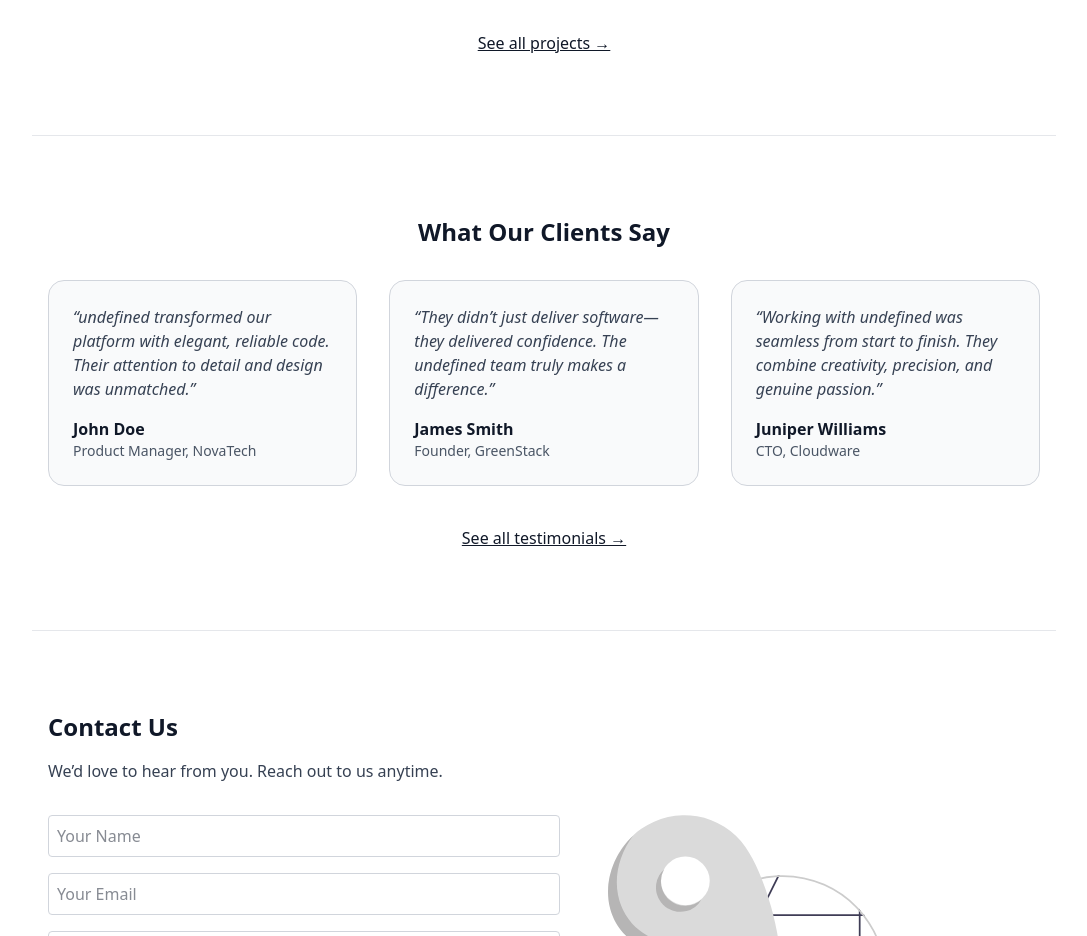
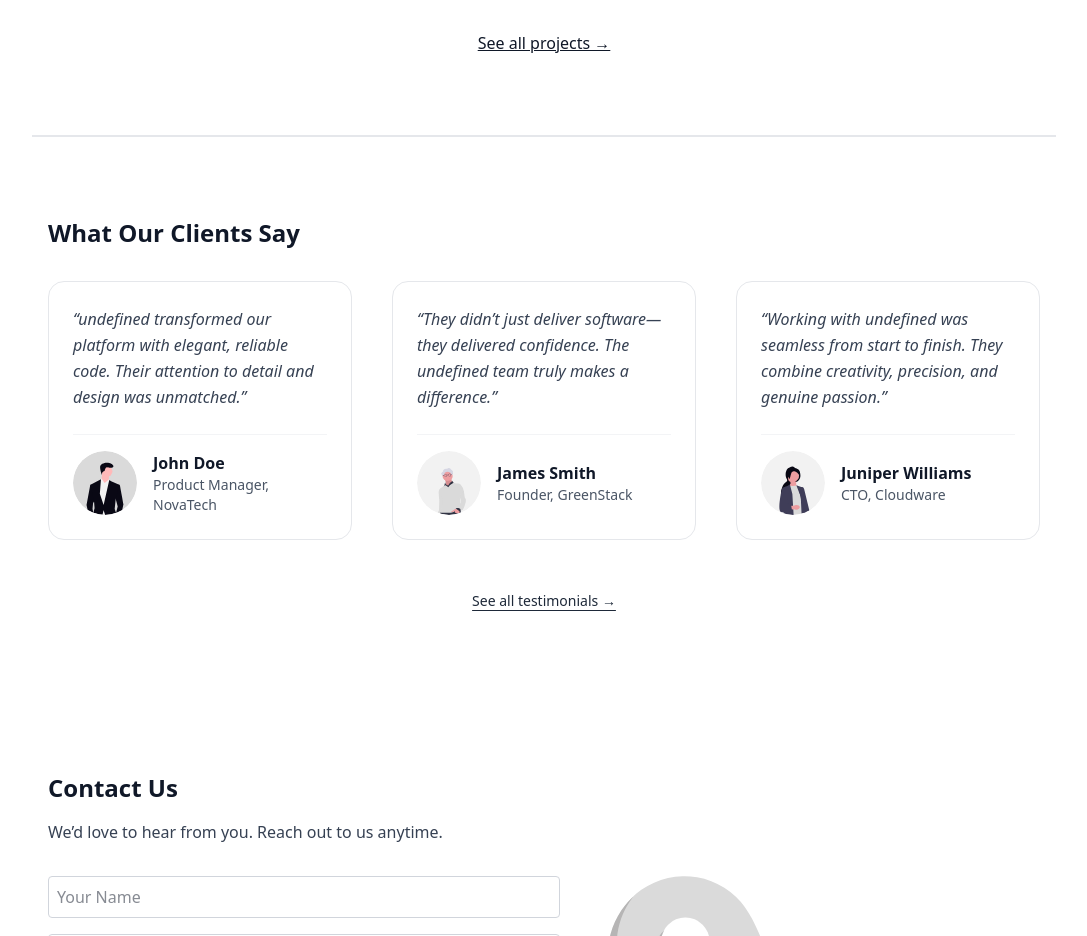
Before and after one commit to Synap-Groups/synapgo, a React (Vite) app: page / in a window 1280 px wide. Shown: the part 3921-4857 px from the top of the page, without its empty margins (96-1183 px from the left). Built offline with nearby package versions, Linux system fonts and the light colour scheme; no server answers.

Commit message:
chore: improve testimonials layout

```diff
--- a/src/components/Testimonial.jsx
+++ b/src/components/Testimonial.jsx
@@ -5,50 +5,59 @@ export default function Testimonial() {
         {
             name: "John Doe",
             role: "Product Manager, NovaTech",
-            quote:
-                `${ENV.DEVELOPERS_NAME} transformed our platform with elegant, reliable code. Their attention to detail and design was unmatched.`,
-            image: '/images/clients/undraw3.svg',
-            companyImg: '',
+            quote: `${ENV.DEVELOPERS_NAME} transformed our platform with elegant, reliable code. Their attention to detail and design was unmatched.`,
+            image: "/images/clients/undraw3.svg",
+            companyImg: "/images/clients/star.svg",
         },
         {
             name: "James Smith",
             role: "Founder, GreenStack",
-            quote:
-                `They didn’t just deliver software—they delivered confidence. The ${ENV.DEVELOPERS_NAME} team truly makes a difference.`,
-            image: '/images/clients/undraw2.svg',
-            companyImg: '',
+            quote: `They didn’t just deliver software—they delivered confidence. The ${ENV.DEVELOPERS_NAME} team truly makes a difference.`,
+            image: "/images/clients/undraw2.svg",
+            companyImg: "/images/clients/star.svg",
         },
         {
             name: "Juniper Williams",
             role: "CTO, Cloudware",
-            quote:
-                `Working with ${ENV.DEVELOPERS_NAME} was seamless from start to finish. They combine creativity, precision, and genuine passion.`,
-            image: '/images/clients/undraw1.svg',
-            companyImg: '',
+            quote: `Working with ${ENV.DEVELOPERS_NAME} was seamless from start to finish. They combine creativity, precision, and genuine passion.`,
+            image: "/images/clients/undraw1.svg",
+            companyImg: "/images/clients/star.svg",
         },
     ];
 
     return (
-        <section id="testimonials" className="max-w-5xl mx-auto py-20 px-4 border-b border-gray-200">
-            <h3 className="text-2xl font-semibold mb-8 text-center">What Our Clients Say</h3>
+        <section id="testimonials" className="max-w-5xl mx-auto py-20 px-4 border-t border-gray-200">
+            <h3 className="text-2xl font-semibold mb-8">What Our Clients Say</h3>
 
-            <div className="grid md:grid-cols-3 gap-8">
+            <div className="grid gap-10 md:grid-cols-3">
                 {testimonials.map((t, i) => (
                     <div
                         key={i}
-                        className="border border-gray-300 rounded-2xl p-6 bg-gray-50 hover:bg-white hover:shadow-md transition"
+                        className="border border-gray-200 rounded-2xl p-6 bg-white flex flex-col justify-between transition-colors hover:bg-gray-50"
                     >
-                        <p className="text-gray-700 italic mb-4">“{t.quote}”</p>
-                        <div className="mt-4">
-                            <h4 className="font-semibold text-gray-900">{t.name}</h4>
-                            <p className="text-sm text-gray-600">{t.role}</p>
+                        <p className="text-gray-700 italic mb-6 leading-relaxed">“{t.quote}”</p>
+
+                        <div className="flex items-center mt-auto pt-4 border-t border-gray-100">
+                            <img
+                                src={t.image}
+                                alt={t.name}
+                                className="w-16 h-16 rounded-full object-cover mr-4"
+                            />
+                            <div className="flex-1">
+                                <h4 className="font-semibold text-gray-900">{t.name}</h4>
+                                <p className="text-sm text-gray-600">{t.role}</p>
+                            </div>
+
                         </div>
                     </div>
                 ))}
             </div>
 
-            <div className="text-center mt-10">
-                <a href="#" className="text-gray-900 underline hover:text-black">
+            <div className="text-center mt-12">
+                <a
+                    href="#"
+                    className="text-gray-800 text-sm font-medium underline underline-offset-4 hover:text-gray-900"
+                >
                     See all testimonials →
                 </a>
             </div>
```
Also changed, not shown: public/images/clients/star.svg (added).
